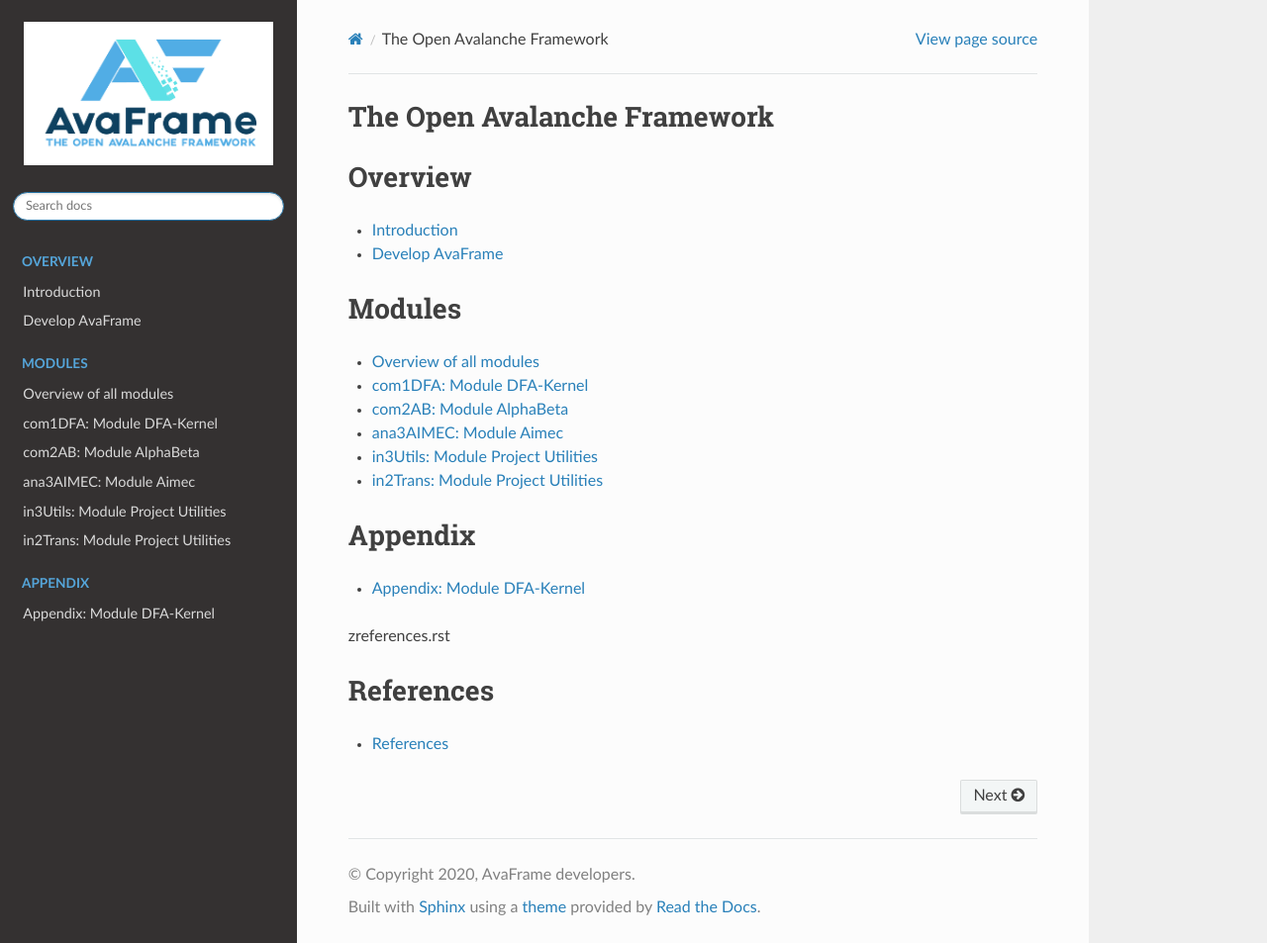
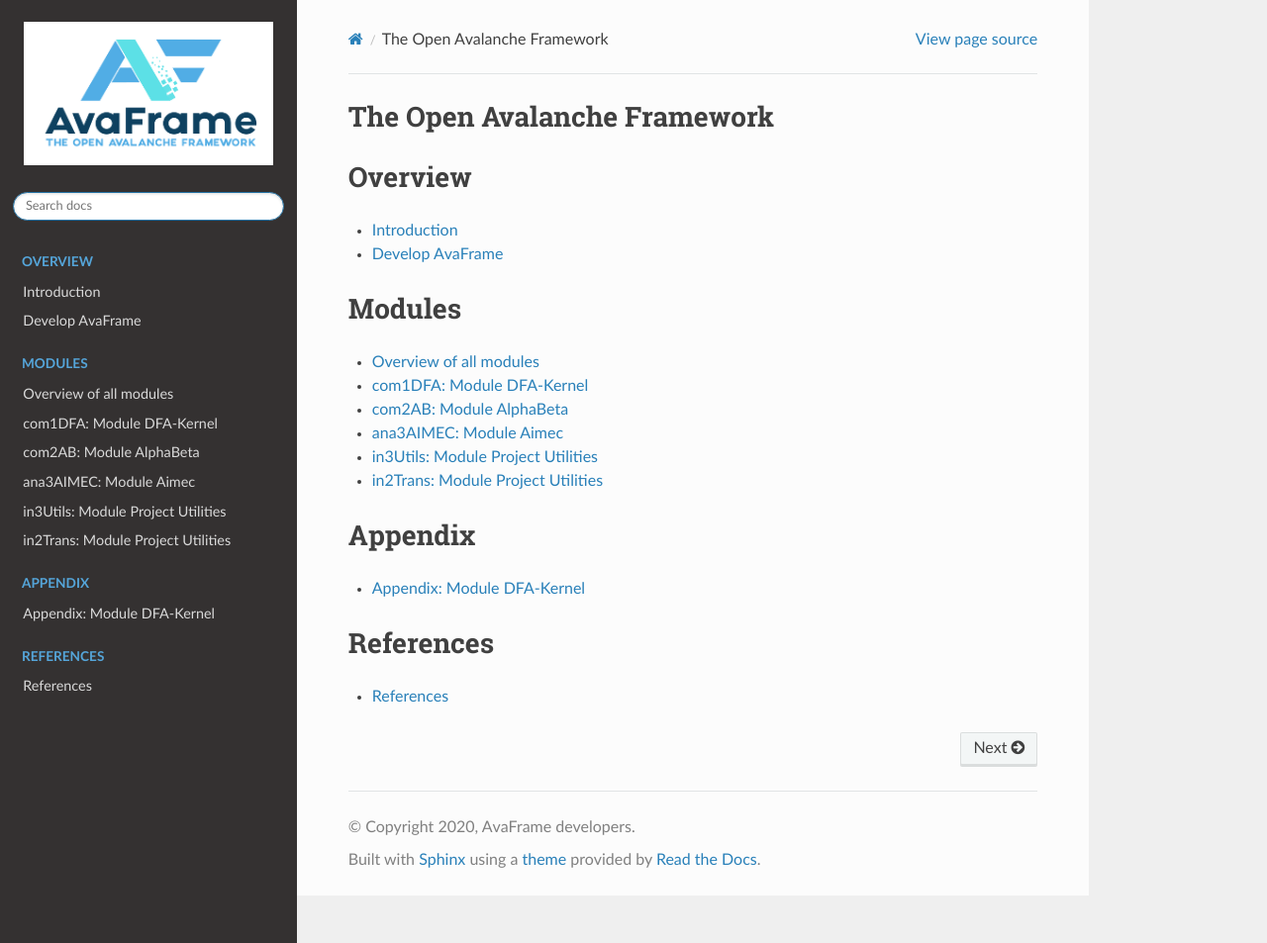
Before and after one commit to avaframe/AvaFrame, a Sphinx documentation site: the page built from docs/index.rst, in a window 1280 px wide and 953 px high. Shown: the whole window at 99% size. Built offline with Sphinx 7.4.7 and the Read the Docs theme 2.0.0, drawn with Linux system fonts in a browser that asks for light colours; some of the changed lines change nothing that is shown.

Commit message:
something else 3

```diff
--- a/docs/index.rst
+++ b/docs/index.rst
@@ -55,16 +55,14 @@
 
    appendixCom1DFA.rst
 
-.. only:: html
+References
+==========
 
-    References
-    ==========
+* :doc:`zreferences`
 
-    * :doc:`zreferences`
+.. toctree::
+    :maxdepth: 1
+    :hidden:
+    :caption: References
 
-    .. toctree::
-      :maxdepth: 1
-      :hidden:
-      :caption: References
-
-zreferences.rst
+    zreferences.rst
```
